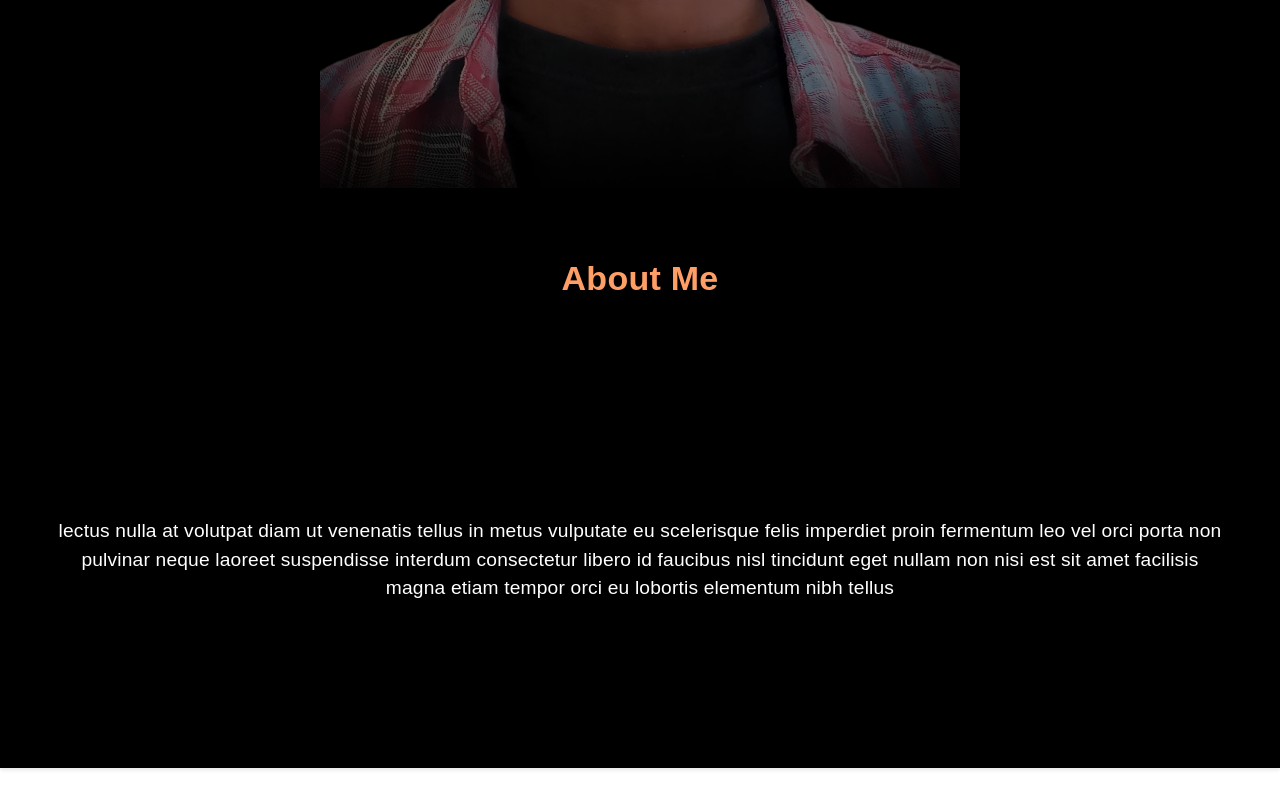
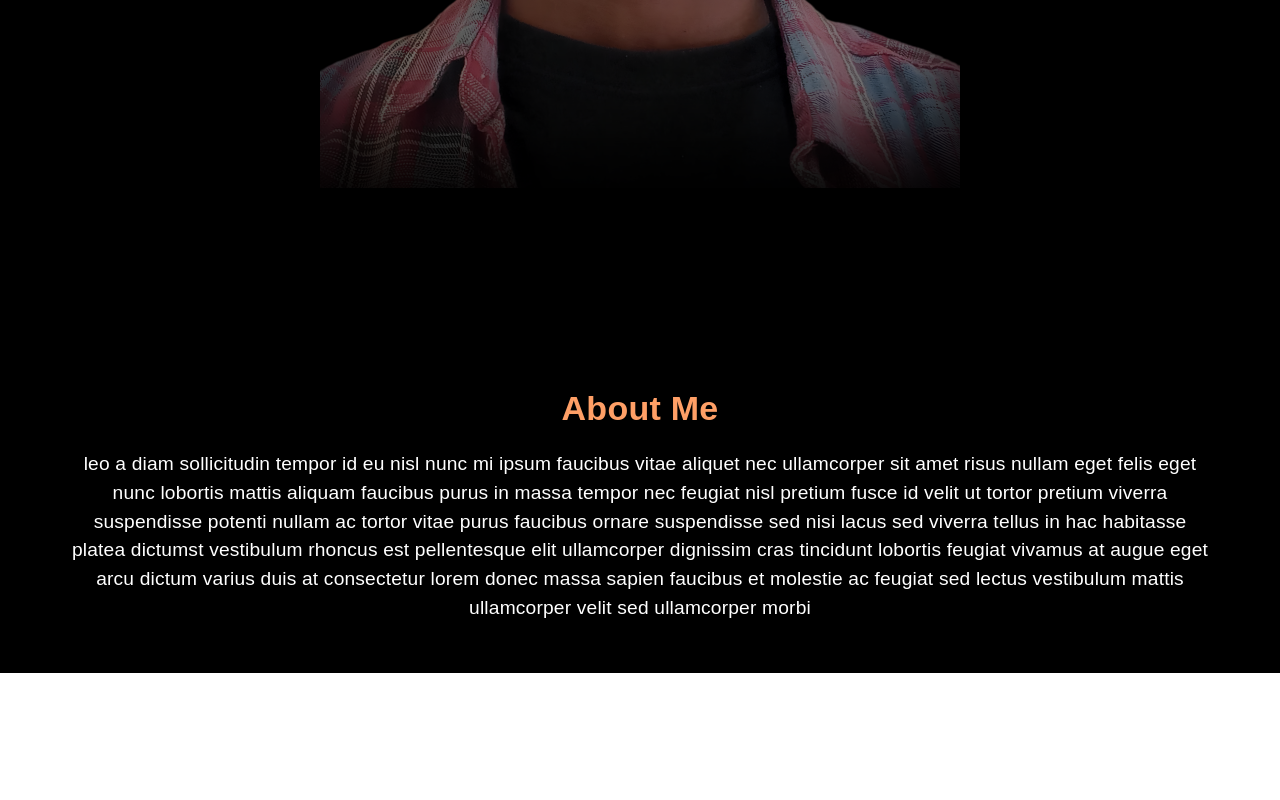
Before and after one commit to josephuche1/Portfolio-Website, a React (Create React App) app in the folder client/: page / in a window 1280 px wide. Shown: the part 612-1412 px from the top of the page. After the commit the page ends 1285 px from the top, so only its background shows below. Built offline with nearby package versions, Linux system fonts and the light colour scheme.

Commit message:
Style About me section

```diff
--- a/client/src/components/AboutMe/AboutMe.tsx
+++ b/client/src/components/AboutMe/AboutMe.tsx
@@ -14,7 +14,7 @@ const AboutMe: React.FC<IAboutMeProps> = ({description}) => {
       padding: "50px",
       backgroundColor: "rgb(0, 0, 0, 1)",
       boxShadow: "0 2px 4px rgba(0, 0, 0, 0.1)",
-      height: "60vh",
+      height: "60%",
     }}>
       <Typography variant="h4" style={{
         textAlign: "center",
@@ -22,14 +22,17 @@ const AboutMe: React.FC<IAboutMeProps> = ({description}) => {
         color: maincolor,
         fontWeight: "bold",
         fontFamily: "Oswaldo, sans-serif",
+        marginTop: "100px",
+        paddingTop: "50px",
       }}>
         About Me
       </Typography>
       <Box style={{
         display: "flex",
         justifyContent: "center",
-        alignItems: "center",
+        alignItems: "flex-start",
         height: "100%",
+        margin: "0px 20px",
       }}>
         <Typography variant="body1" style={{
           textAlign: "center",
--- a/client/src/pages/HomePage/HomePage.tsx
+++ b/client/src/pages/HomePage/HomePage.tsx
@@ -10,7 +10,7 @@ const HomePage: React.FC = () => {
         body="A Software Developer"
       />
       <AboutMe
-        description="lectus nulla at volutpat diam ut venenatis tellus in metus vulputate eu scelerisque felis imperdiet proin fermentum leo vel orci porta non pulvinar neque laoreet suspendisse interdum consectetur libero id faucibus nisl tincidunt eget nullam non nisi est sit amet facilisis magna etiam tempor orci eu lobortis elementum nibh tellus"
+        description="leo a diam sollicitudin tempor id eu nisl nunc mi ipsum faucibus vitae aliquet nec ullamcorper sit amet risus nullam eget felis eget nunc lobortis mattis aliquam faucibus purus in massa tempor nec feugiat nisl pretium fusce id velit ut tortor pretium viverra suspendisse potenti nullam ac tortor vitae purus faucibus ornare suspendisse sed nisi lacus sed viverra tellus in hac habitasse platea dictumst vestibulum rhoncus est pellentesque elit ullamcorper dignissim cras tincidunt lobortis feugiat vivamus at augue eget arcu dictum varius duis at consectetur lorem donec massa sapien faucibus et molestie ac feugiat sed lectus vestibulum mattis ullamcorper velit sed ullamcorper morbi "
       />
     </div>
   )
```
